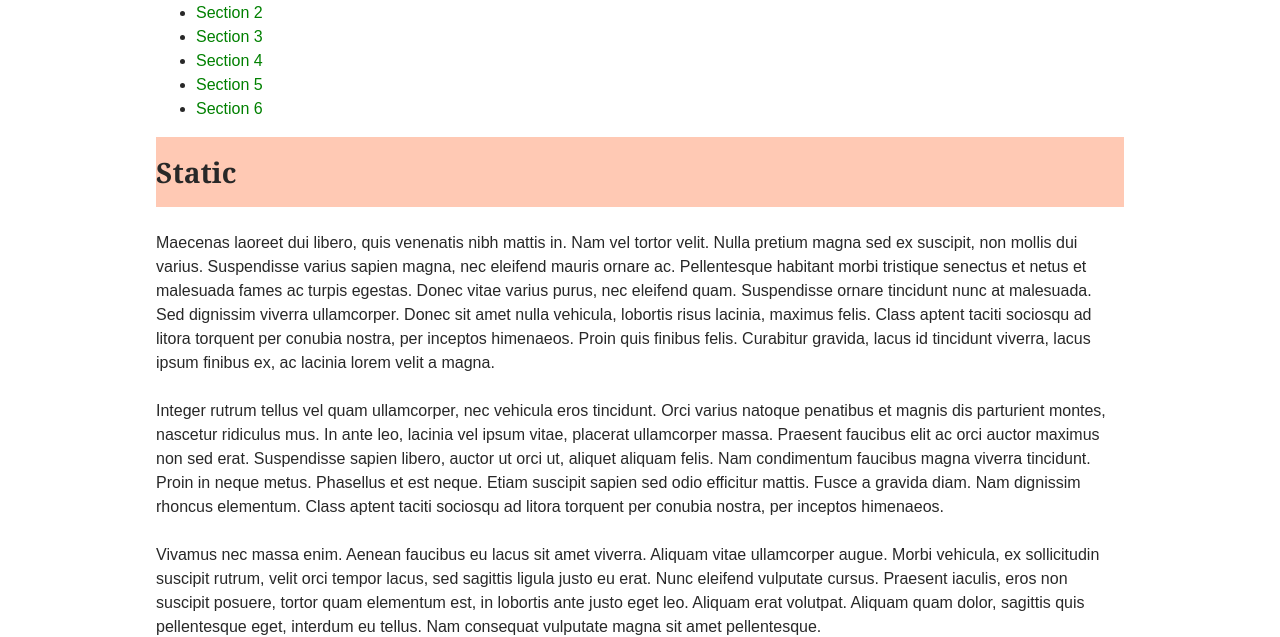
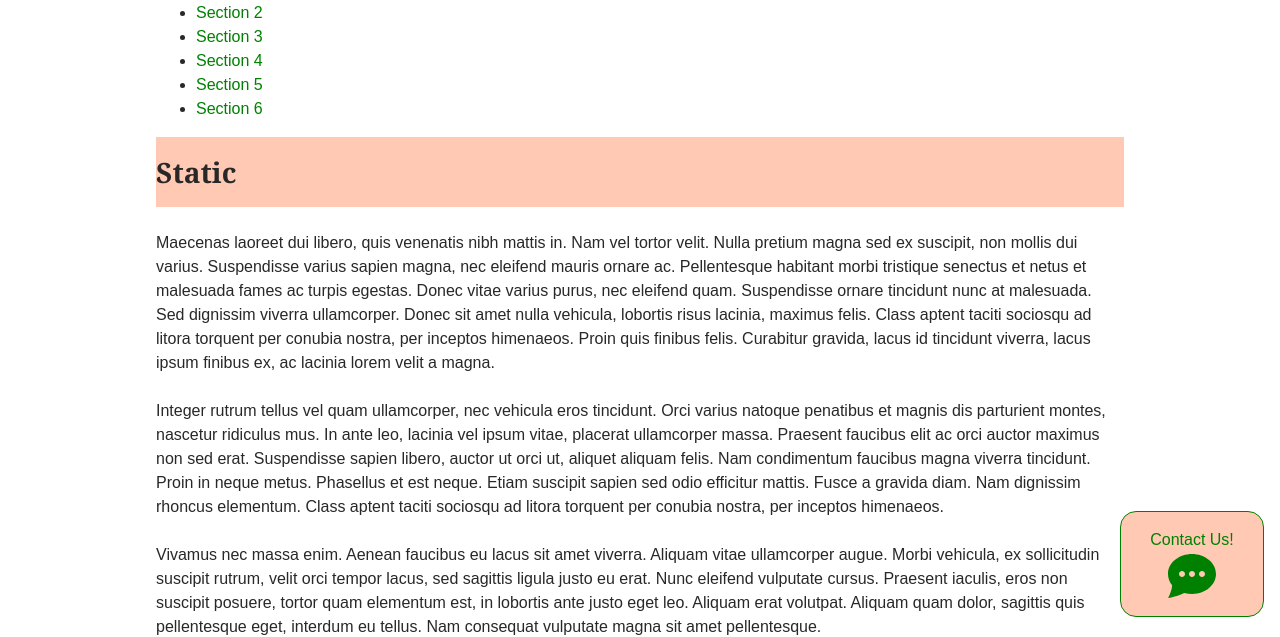
Before and after one commit to Bianca-BCIT/day07, a plain HTML site: page faq.html in a window 1280 px wide. Shown: the part 167-804 px from the top of the page. Drawn offline with Linux system fonts and the light colour scheme.

Commit message:
practiced positioning

```diff
--- a/styles/faq.css
+++ b/styles/faq.css
@@ -12,6 +12,11 @@
 
 /* Typography
 --------------------------------------------- */
+html {
+	scroll-padding-top: 4.5rem;
+	scroll-behavior: smooth;
+}
+
 body {
 	font-family: Arial, "Helvetica Neue", Helvetica, sans-serif;
 	font-size: 1rem;
@@ -67,6 +72,13 @@ a:focus {
 --------------------------------------------- */
 .site-header {
 	background-color: #f5f5dc;
+	position: sticky;
+	z-index: 30;
+	top: 0;
+	/*top: 0;
+	/* width: 100%;
+	left: 0;
+	right: 0; */
 }
 
 .site-header-width {
@@ -164,10 +176,50 @@ section h2 {
 	margin: 0;
 	padding: .5em 0;
 	background-color: #ffc9b4;
+	position: sticky;
+	top: 4.5rem;
+	z-index: 20;
 }
+
+section::after {
+	content: "";
+	width: 20rem;
+	height: 0.25rem;
+	margin: 0 auto;
+	background-color: #ffc9b4;
+	position: absolute;
+	bottom: -2rem;
+	left: 0;
+	right: 0;
+}
+
+section {
+	position: relative;
+	margin-bottom: 4rem;
+}
+
+section::before {
+	content: '\2225';
+	font-size: 3rem;
+	text-align: center;
+	color: #ffc9b4;
+	position: absolute;
+	bottom: -4rem;
+	left: 0;
+	right: 0;
+}
+
+/*
+.test-relative {
+	position: relative;
+	top: 5rem;
+	left: 4rem;
+}
+*/
 
 /* Section: Products */
 .product {
+	position: relative;
 	max-width: 18rem;
 	margin: 2rem auto;
 	box-shadow: 0px 0px 3px 2px #eee;
@@ -180,6 +232,15 @@ section h2 {
 .product-name {
 	font-size: 1.5rem;
 	margin: 0;
+}
+
+.on-sale {
+	position: absolute;
+	top: 0;
+	left: 0;
+	color: #fff;
+	background-color: #ff0000;
+	padding: 1rem;
 }
 
 a.product-link {
@@ -225,6 +286,10 @@ a.product-link:focus {
 	border-radius: 1rem;
 	background-color: #ffc9b4;
 	text-align: center;
+	position: fixed;
+	right: 1rem;
+	bottom: 1rem;
+	z-index: 30;
 }
 
 .chatbox a {
```
